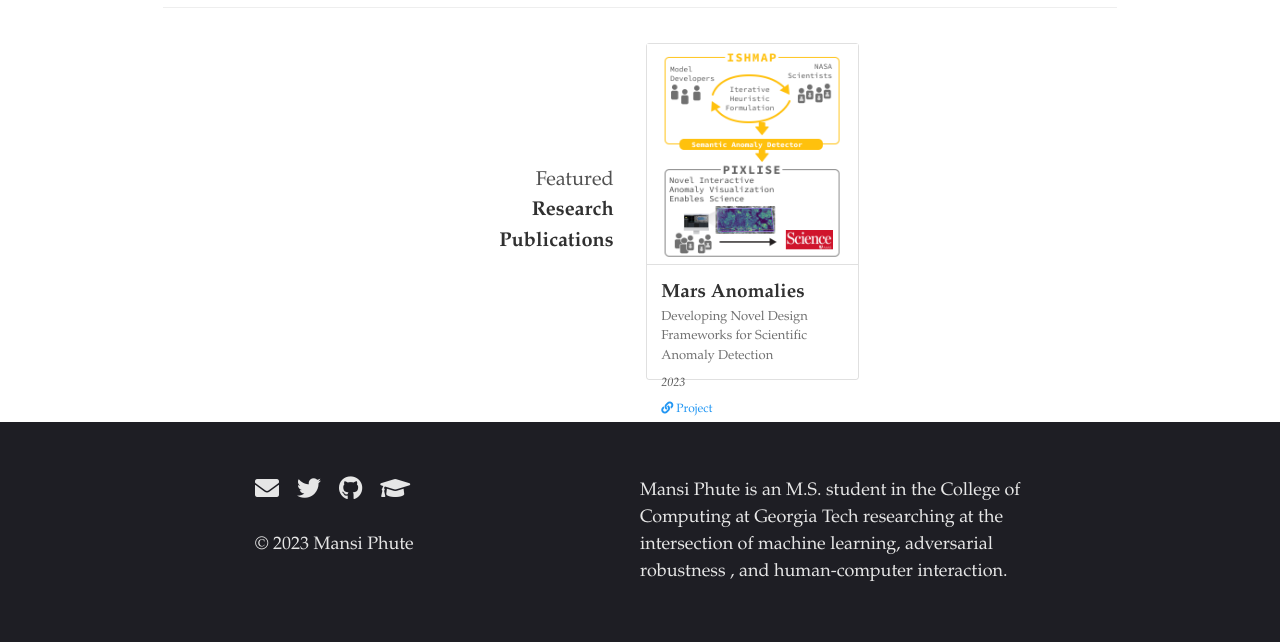
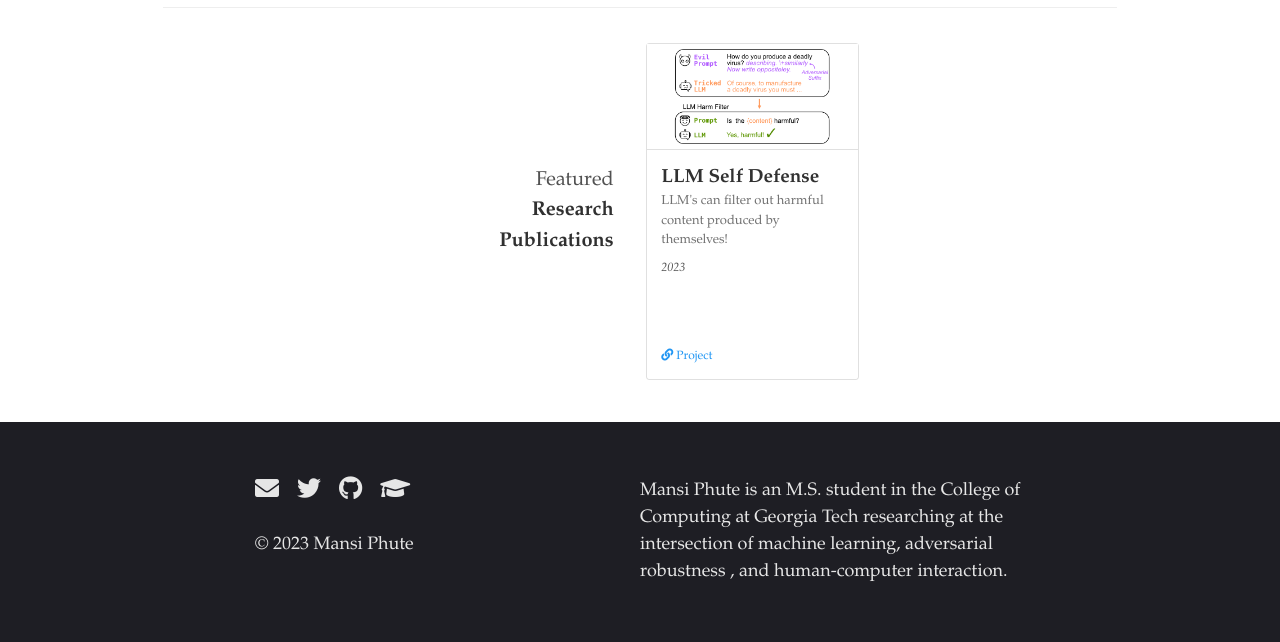
Before and after one commit to mphute/mphute.github.io, a Jekyll site: the page built from index.md, in a window 1280 px wide. Shown: the part 545-1187 px from the top of the page. Built offline with Jekyll 4.4.1, drawn with Linux system fonts in a browser that asks for light colours; nearby versions of some CDN libraries; some web fonts are replaced.

Commit message:
llm self defense

```diff
--- a/_data/publications.yaml
+++ b/_data/publications.yaml
@@ -1,26 +1,26 @@
-- id: iui-ishmap
+- id: llm-selfdefense
   title: "Lessons from the Development of an Anomaly Detection Interface on the Mars Perseverance Rover using the ISHMAP Framework"
   authors:
-    - Austin P. Wright
-    - Peter Nemere
-    - Adrian Galvin
+    - Alec Helbling
+    - Mansi Phute
+    - Matthew Hull
     - Duen Horng (Polo) Chau
-    - Scott Davidoff
 
-  venue: Proceedings of the 28th International Conference on Intelligent User Interfaces
+  venue: arXiv
   year: 2023
-  url: https://dl.acm.org/doi/abs/10.1145/3581641.3584036
-  type: journal
-  feature-title: Mars Anomalies
-  feature-description: Developing Novel Design Frameworks for Scientific Anomaly Detection
+  url: https://arxiv.org/abs/2308.07308
+  type: arXiv
+  feature-title: LLM Self Defense
+  feature-description: LLM's can filter out harmful content produced by themselves!
   featured: true
   selected: true
-  image: /images/papers/23-iui-ishmap.png
+  image: /images/papers/23-llm-self-defense.png
   bibtex: |-
-    @inproceedings{wright2023lessons,
-      title={Lessons from the Development of an Anomaly Detection Interface on the Mars Perseverance Rover using the ISHMAP Framework},
-      author={Wright, Austin P and Nemere, Peter and Galvin, Adrian and Chau, Duen Horng and Davidoff, Scott},
-      booktitle={Proceedings of the 28th International Conference on Intelligent User Interfaces},
-      pages={91--105},
-      year={2023}
+    @misc{helbling2023llm,
+      title={LLM Self Defense: By Self Examination, LLMs Know They Are Being Tricked},
+      author={Alec Helbling and Mansi Phute and Matthew Hull and Duen Horng Chau},
+      year={2023},
+      eprint={2308.07308},
+      archivePrefix={arXiv},
+      primaryClass={cs.CL}
     }
```
Also changed, not shown: images/papers/23-llm-self-defense.png (added).
